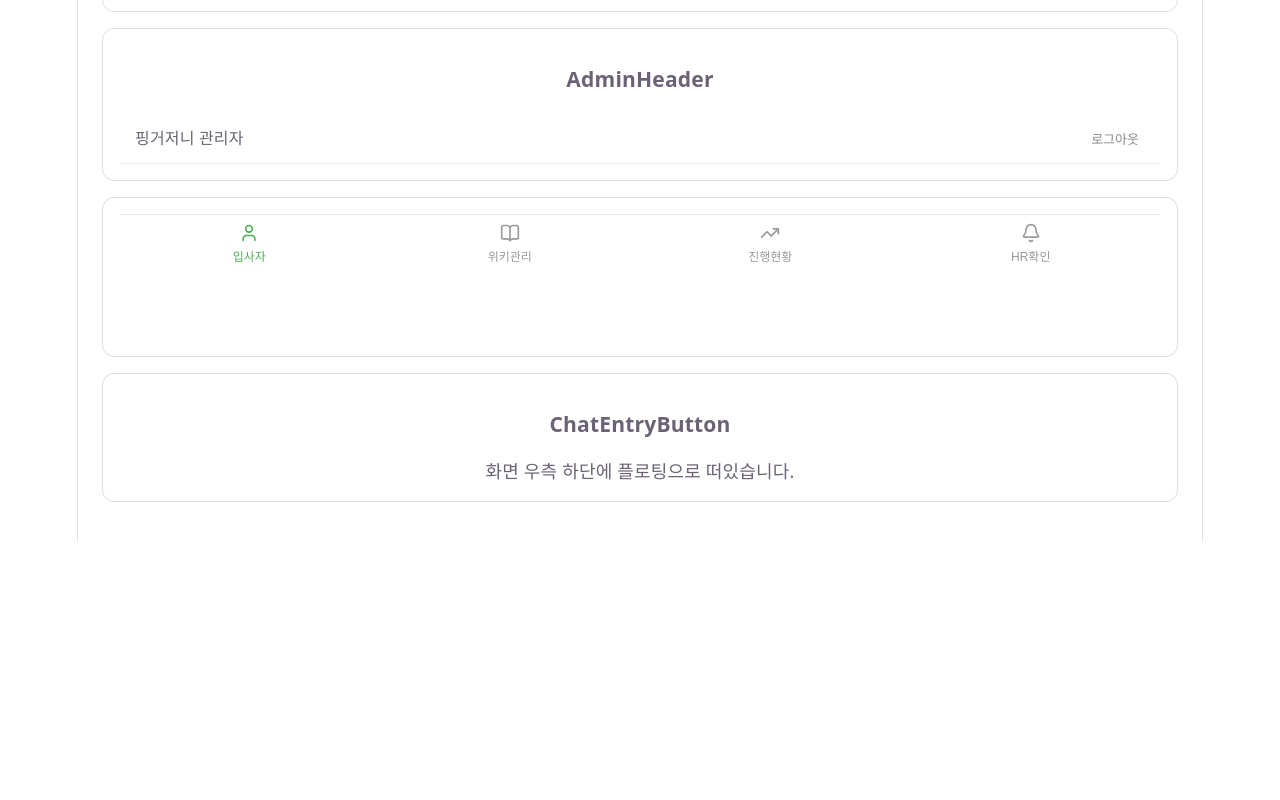
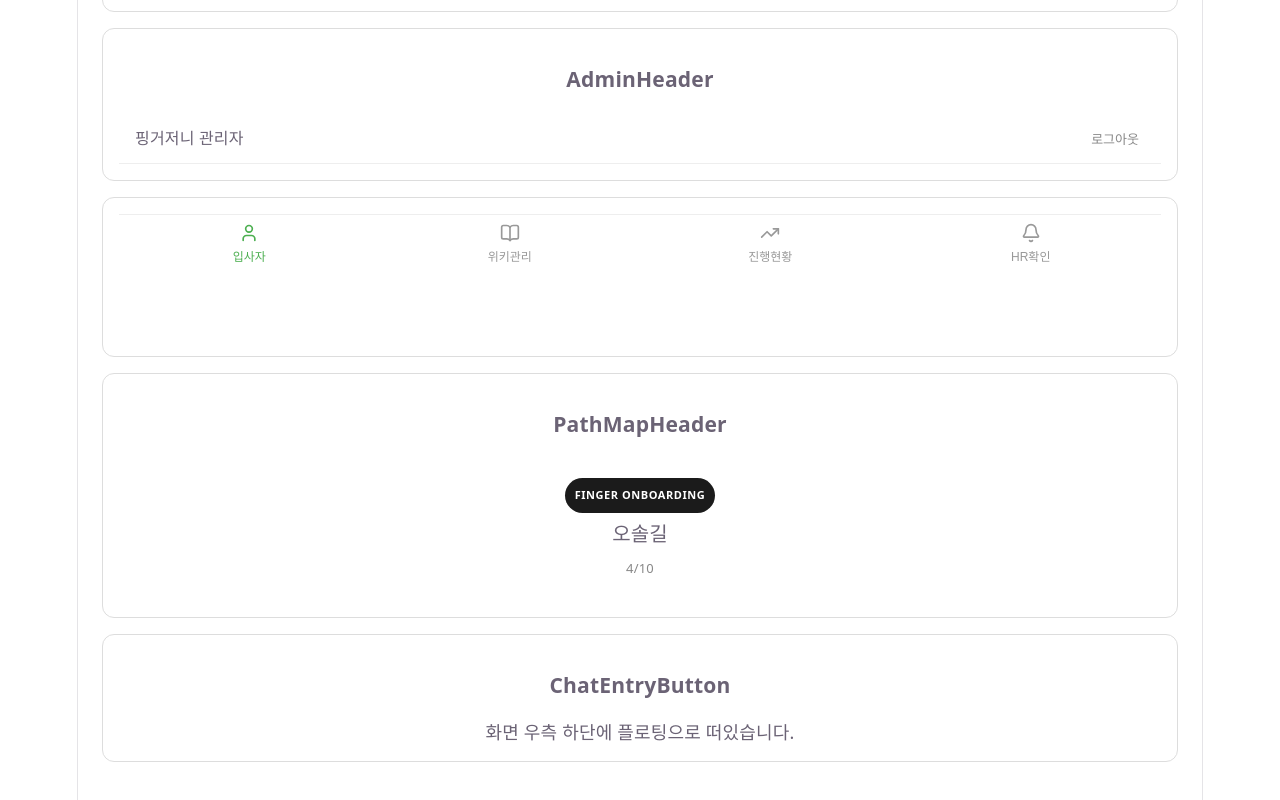
Before and after one commit to FingerIntern2026/finger-journey-frontend, a React (Vite) app: page /demo/components in a window 1280 px wide. Shown: the part 1148-1948 px from the top of the page. Before the commit the page ends 1690 px from the top, so only its background shows below. Built offline with nearby package versions, Linux system fonts and the light colour scheme.

Commit message:
feat: PathMapHeader 구현
- 인터페이스 명세서 4.3.2 기준
- 오솔길 지도 화면(PTH_MAP_P01) 전용 헤더, FINGER ONBOARDING 배지+타이틀+진행단계
- ComponentListPage에 데모 섹션 추가

```diff
--- /dev/null
+++ b/src/components/common/layout/PathMapHeader.jsx
@@ -0,0 +1,22 @@
+/**
+ * PathMapHeader (오솔길 지도 전용 헤더)
+ *
+ * 오솔길 지도 화면(PTH_MAP_P01) 전용 헤더 — 상단 배지 + 타이틀 + 진행 단계.
+ * 일반 Header/ContentHeader와 구조가 달라서(배지) 별도 분리함 (인터페이스 명세서 4.3.2).
+ * 매니저 확인 후 이번 스코프에 포함되어 구현 대상으로 확정됨.
+ *
+ * ※ 스타일은 layout.module.css의 CSS Modules 클래스를 사용함
+ */
+import styles from './layout.module.css';
+
+const PathMapHeader = ({ badgeLabel = 'FINGER ONBOARDING', title, currentStep, totalStep }) => {
+  return (
+    <div className={styles.pathMapHeader}>
+      <span className={styles.pathMapBadge}>{badgeLabel}</span>
+      <span className={styles.pathMapTitle}>{title}</span>
+      <span className={styles.pathMapStep}>{currentStep}/{totalStep}</span>
+    </div>
+  );
+};
+
+export default PathMapHeader;
--- a/src/components/common/layout/layout.module.css
+++ b/src/components/common/layout/layout.module.css
@@ -137,6 +137,35 @@
   box-shadow: 0 2px 8px rgba(0, 0, 0, 0.2);
 }
 
+/* ===== PathMapHeader ===== */
+.pathMapHeader {
+  display: flex;
+  flex-direction: column;
+  align-items: center;
+  gap: 8px;
+  padding: 20px 16px;
+}
+
+.pathMapBadge {
+  background: #1b1b1b;
+  color: #ffffff;
+  font-size: 11px;
+  font-weight: 700;
+  letter-spacing: 0.05em;
+  padding: 4px 10px;
+  border-radius: 999px;
+}
+
+.pathMapTitle {
+  font-size: 20px;
+  font-weight: 700;
+}
+
+.pathMapStep {
+  font-size: 13px;
+  color: #888;
+}
+
 .chatEntryBadge {
   position: absolute;
   top: -2px;
--- a/src/pages/demo/ComponentListPage.jsx
+++ b/src/pages/demo/ComponentListPage.jsx
@@ -14,6 +14,7 @@ import BaseCheckbox from "../../components/common/base/BaseCheckbox";
 import AdminHeader from "../../components/common/layout/AdminHeader";
 import BottomTabNav from "../../components/common/layout/BottomTabNav";
 import ChatEntryButton from "../../components/common/layout/ChatEntryButton";
+import PathMapHeader from "../../components/common/layout/PathMapHeader";
 
 const ADMIN_TABS = [
   { icon: "user", label: "입사자", path: "/admin/employee" },
@@ -91,6 +92,11 @@ export default function ComponentListPage() {
       </BaseCard>
 
       <BaseCard>
+        <h3>PathMapHeader</h3>
+        <PathMapHeader title="오솔길" currentStep={4} totalStep={10} />
+      </BaseCard>
+
+      <BaseCard>
         <h3>ChatEntryButton</h3>
         <p className="muted">화면 우측 하단에 플로팅으로 떠있습니다.</p>
         <ChatEntryButton onClick={() => alert("챗봇 열기")} unreadCount={2} />
```
